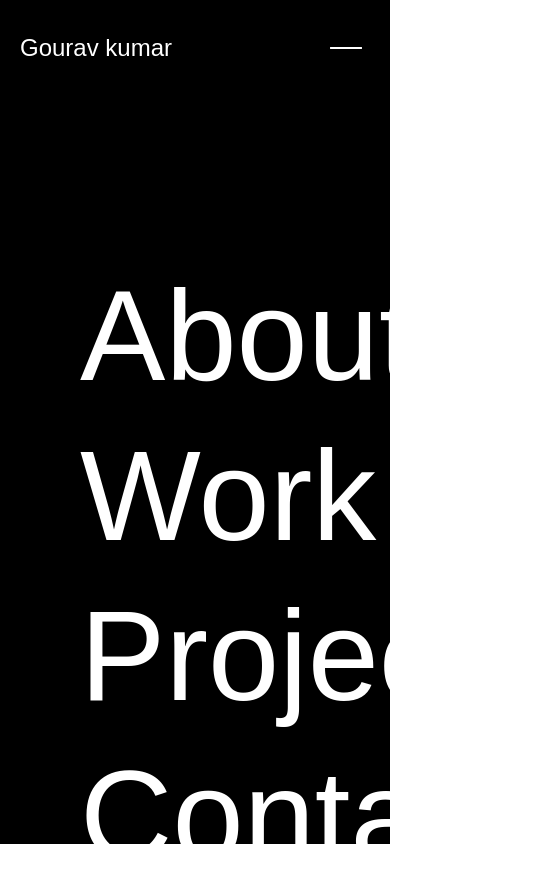
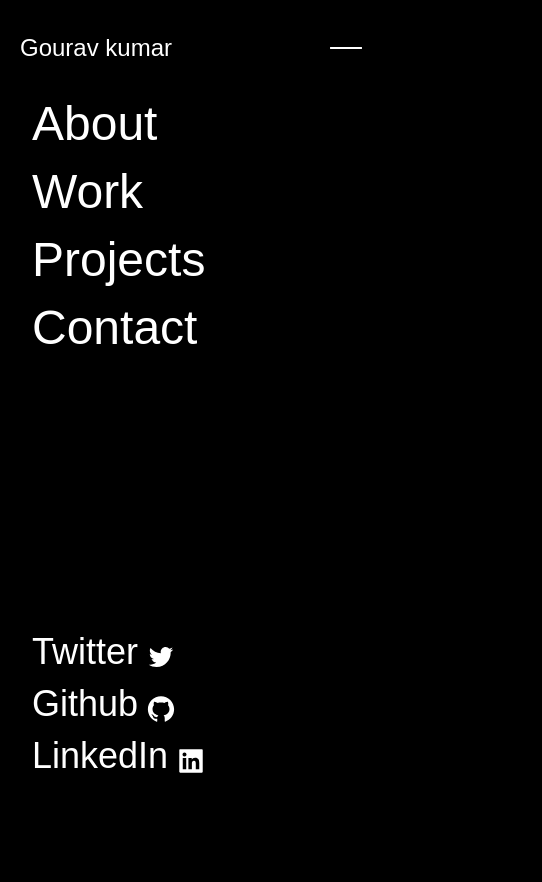
Before and after one commit to gvirus21/Portfolio-website, a Next.js app: page / in a window 390 px wide. Both pictures are taken after a click on the element 346 px from the left and 48 px from the top of the page. Shown: the top 882 px of the page, 542 px wide, since content can reach past the window. After the commit the page ends 844 px from the top, so only its background shows below. Built offline with nearby package versions, Linux system fonts and the light colour scheme; a web font is replaced by a local one.

Commit message:
- Fixed Mobile screen menu text size - changed app background color to black

```diff
--- a/components/Header/MobileExpandedMenu.tsx
+++ b/components/Header/MobileExpandedMenu.tsx
@@ -10,8 +10,8 @@ import {
 import { IconContext } from "react-icons/lib";
 
 const style = {
-  link: "text-white text-9xl my-8",
-  socialLinks: "text-white text-7xl my-5 flex items-end",
+  link: "text-white text-5xl my-5",
+  socialLinks: "text-white text-4xl my-3 flex items-end",
 };
 
 const MobileExpandedMenu = () => {
@@ -37,7 +37,7 @@ const MobileExpandedMenu = () => {
 
   const MenuLinks = () => {
     return (
-      <div className="mt-60 justify-between">
+      <div className="mt-20">
         <ul>
           {menuLinks.map((link, index) => {
             return (
@@ -73,7 +73,7 @@ const MobileExpandedMenu = () => {
 
   const SocialLinks = () => {
     return (
-      <div className="mb-24">
+      <div className="mb-14">
         <ul>
           {socialLinks.map((item, index) => {
             return (
@@ -99,8 +99,8 @@ const MobileExpandedMenu = () => {
                   className={style.socialLinks}
                 >
                   {item.name}
-                  <div className="ml-5">
-                    <IconContext.Provider value={{size: '65'}}>{item.icon}</IconContext.Provider>
+                  <div className="ml-2">
+                    <IconContext.Provider value={{size: '30'}}>{item.icon}</IconContext.Provider>
                   </div>
                 </motion.li>
             </a>
@@ -120,7 +120,7 @@ const MobileExpandedMenu = () => {
         opacity: 0,
         transition: { duration: 0.5, delay: 0.5, ease: "easeInOut" },
       }}
-      className="bg-black h-screen w-screen absolute z-20 pl-20 flex flex-col justify-between"
+      className="bg-black h-screen w-screen absolute z-20 pl-8 flex flex-col justify-between"
     >
       <MenuLinks />
       <SocialLinks />
--- a/styles/globals.css
+++ b/styles/globals.css
@@ -4,6 +4,7 @@
 
 * {
     cursor: none;
+    background-color: #000;
   }
 
   @font-face {
```
